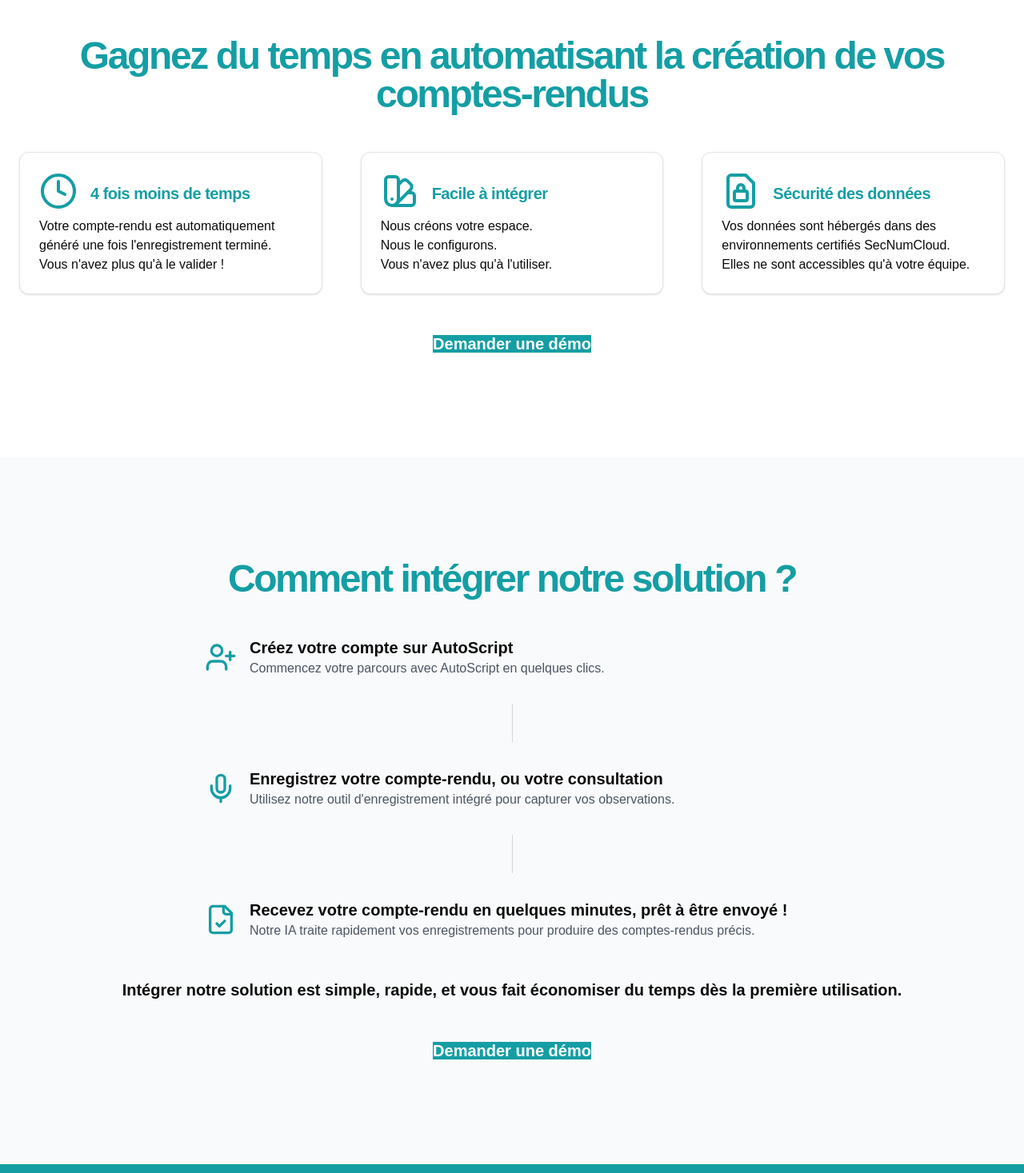
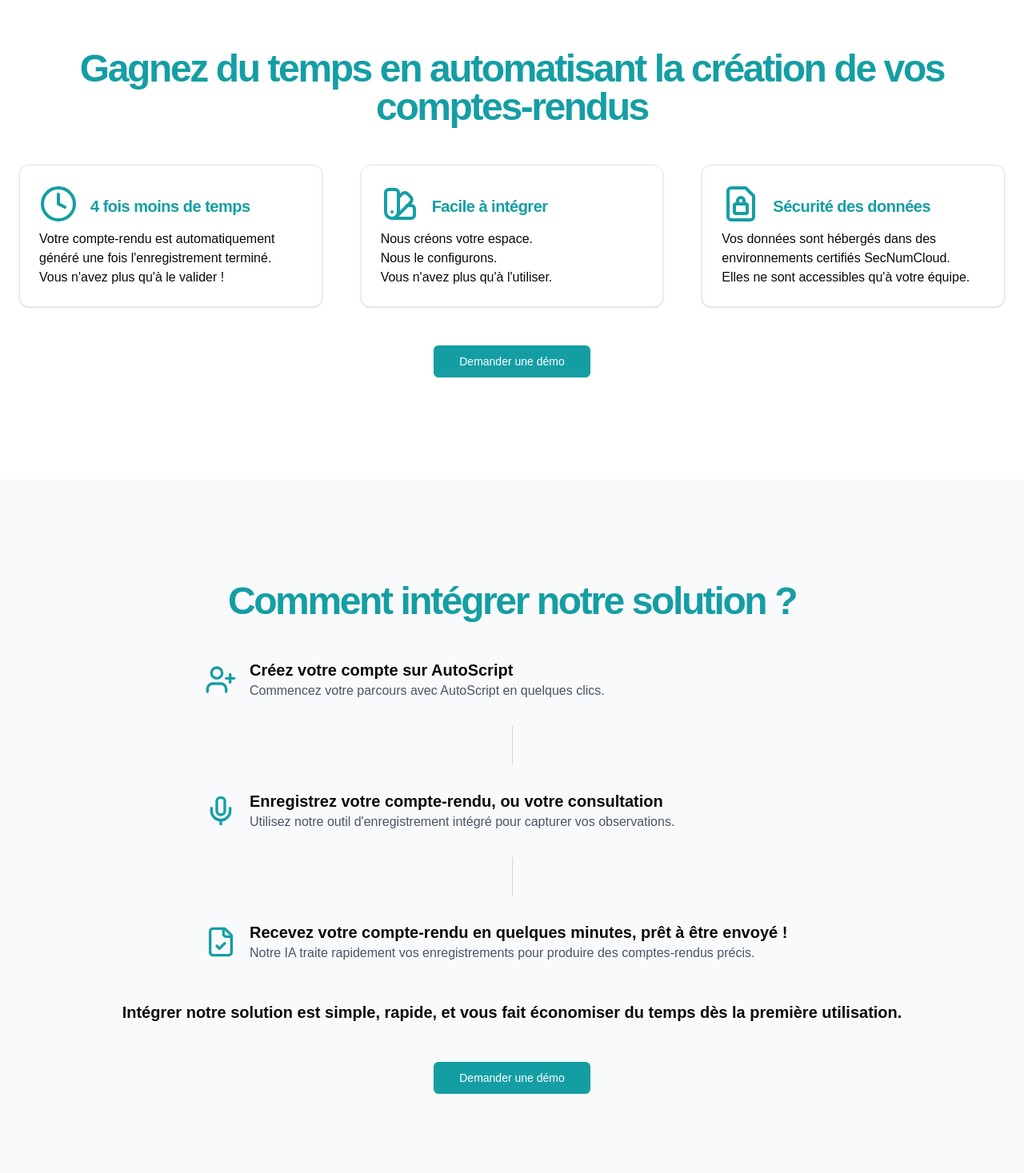
Before and after one commit to MaximeDde/autoscript-lp, a Next.js app: page / in a window 1280 px wide. Shown: the part 1330-2797 px from the top of the page at 80% size. Built offline with nearby package versions, Linux system fonts and the light colour scheme.

Commit message:
On règle les derniers soucis

```diff
--- a/components/landing-page.tsx
+++ b/components/landing-page.tsx
@@ -2,7 +2,7 @@
 
 import { useState } from "react"
 import { motion } from "framer-motion"
-import { Button } from "react-bootstrap"
+import { Button } from "@/components/ui/button"
 import { Card, CardContent, CardHeader, CardTitle } from "@/components/ui/card"
 import { Clock, UserPlus, Mic, FileCheck, SwatchBook, FileLock } from "lucide-react"
 import Image from "next/image"
@@ -78,18 +78,17 @@ export function LandingPage() {
                 Rapide à intégrer, simple à utiliser. Facilite votre travail au quotidien. Personnalisée à votre établissement.
               </p>
               <div className="space-x-4">
-                <Link href="https://calendly.com/maxime-dde/30min" passHref>
                 <Button
                   variant="secondary"
                   size="lg"
                   as="a"
+                  href="https://calendly.com/maxime-dde/30min"
                   target="_blank"
                   rel="noopener noreferrer"
                   className="bg-white text-[#149ea4] hover:bg-gray-100 transition-colors duration-300"
                 >
                   Demander une démo
                 </Button>
-                </Link>
               </div>
             </div>
           </div>
@@ -215,18 +214,17 @@ export function LandingPage() {
               </motion.div>
             </div>
             <motion.div className="space-x-4 text-center mt-12">
-              <Link href="https://calendly.com/maxime-dde/30min" passHref>
               <Button
                 variant="secondary"
                 size="lg"
                 as="a"
+                href="https://calendly.com/maxime-dde/30min"
                 target="_blank"
                 rel="noopener noreferrer"
-                  className=" bg-[#149ea4] text-xl text-white font-semibold hover:bg-[#1ac7ce] transition-colors duration-300"
+                className="bg-[#149ea4] text-white hover:bg-[#1ac7ce] transition-colors duration-300"
               >
                 Demander une démo
               </Button>
-              </Link>
             </motion.div>
           </div>
         </section>
@@ -317,18 +315,18 @@ export function LandingPage() {
             </motion.p>
           </div>
           <div className="space-x-4 text-center mt-12">
-              <Link href="https://calendly.com/maxime-dde/30min" passHref>
           <Button
             variant="secondary"
             size="lg"
             as="a"
+            href="https://calendly.com/maxime-dde/30min"
             target="_blank"
             rel="noopener noreferrer"
-                  className=" bg-[#149ea4] text-xl text-white font-semibold hover:bg-[#1ac7ce] transition-colors duration-300"
+            className="bg-[#149ea4] text-white hover:bg-[#1ac7ce] transition-colors duration-300"
           >
             Demander une démo
           </Button>
-              </Link>
+
             </div>
         </section>
 
@@ -370,32 +368,17 @@ export function LandingPage() {
                 variants={fadeInUp}
                 custom={2}
               >
-                <Link href="https://calendly.com/maxime-dde/30min" passHref>
                 <Button
                   variant="secondary"
                   size="lg"
-                    className="w-full relative overflow-hidden group"
                   as="a"
+                  href="https://calendly.com/maxime-dde/30min"
                   target="_blank"
                   rel="noopener noreferrer"
+                  className="bg-white text-[#149ea4] hover:bg-gray-100 transition-colors duration-300"
                 >
-                    <span className="relative z-10">Demander une démo</span>
-                    <span className="absolute inset-0 overflow-hidden rounded-md">
-                      <span className="absolute inset-0 rounded-md bg-white opacity-0 group-hover:opacity-10 transition-opacity duration-300"></span>
-                      {[...Array(20)].map((_, i) => (
-                        <span
-                          key={i}
-                          className="absolute w-1 h-1 bg-white rounded-full animate-sprinkle"
-                          style={{
-                            top: `${Math.random() * 100}%`,
-                            left: `${Math.random() * 100}%`,
-                            animationDelay: `${Math.random() * 2}s`,
-                          }}
-                        ></span>
-                      ))}
-                    </span>
+                  Demander une démo
                 </Button>
-                </Link>
               </motion.div>
             </div>
           </div>
--- a/components/ui/button.tsx
+++ b/components/ui/button.tsx
@@ -1,9 +1,9 @@
-import * as React from "react"
-import { Slot } from "@radix-ui/react-slot"
-import { cva, type VariantProps } from "class-variance-authority"
+import * as React from "react";
+import { Slot } from "@radix-ui/react-slot";
+import { cva, type VariantProps } from "class-variance-authority";
+import { cn } from "@/lib/utils";
 
-import { cn } from "@/lib/utils"
-
+// Les variantes du bouton (comme dans ton code)
 const buttonVariants = cva(
   "inline-flex items-center justify-center whitespace-nowrap rounded-md text-sm font-medium transition-colors focus-visible:outline-none focus-visible:ring-1 focus-visible:ring-ring disabled:pointer-events-none disabled:opacity-50",
   {
@@ -11,47 +11,47 @@ const buttonVariants = cva(
       variant: {
         default:
           "bg-primary text-primary-foreground shadow hover:bg-primary/90",
-        destructive:
-          "bg-destructive text-destructive-foreground shadow-sm hover:bg-destructive/90",
-        outline:
-          "border border-input bg-background shadow-sm hover:bg-accent hover:text-accent-foreground",
         secondary:
           "bg-secondary text-secondary-foreground shadow-sm hover:bg-secondary/80",
-        ghost: "hover:bg-accent hover:text-accent-foreground",
-        link: "text-primary underline-offset-4 hover:underline",
       },
       size: {
         default: "h-9 px-4 py-2",
-        sm: "h-8 rounded-md px-3 text-xs",
         lg: "h-10 rounded-md px-8",
-        icon: "h-9 w-9",
       },
     },
     defaultVariants: {
-      variant: "default",
-      size: "default",
+      variant: "secondary",
+      size: "lg",
     },
   }
-)
+);
 
-export interface ButtonProps
-  extends React.ButtonHTMLAttributes<HTMLButtonElement>,
-    VariantProps<typeof buttonVariants> {
-  asChild?: boolean
-}
+// Le type ButtonProps qui accepte aussi les attributs des liens
+type ButtonProps<T extends React.ElementType = "a"> = {
+  as?: T;
+  href?: string;
+  target?: string;
+  rel?: string;
+} & React.ComponentPropsWithoutRef<T> &
+  VariantProps<typeof buttonVariants>;
 
-const Button = React.forwardRef<HTMLButtonElement, ButtonProps>(
-  ({ className, variant, size, asChild = false, ...props }, ref) => {
-    const Comp = asChild ? Slot : "button"
+const Button = React.forwardRef<HTMLElement, ButtonProps>(
+  (
+    { className, variant, size, as: Comp = "a", href, target, rel, ...props },
+    ref
+  ) => {
     return (
       <Comp
+        href={href}
+        target={target}
+        rel={rel}
         className={cn(buttonVariants({ variant, size, className }))}
-        ref={ref}
+        ref={ref as any} // Cast ref to any here
         {...props}
       />
-    )
+    );
   }
-)
-Button.displayName = "Button"
+);
+Button.displayName = "Button";
 
-export { Button, buttonVariants }
+export { Button, buttonVariants };
--- a/package.json
+++ b/package.json
@@ -16,6 +16,7 @@
     "framer-motion": "^11.6.0",
     "lucide-react": "^0.446.0",
     "next": "14.2.13",
+    "radix-ui": "^1.0.1",
     "react": "^18",
     "react-bootstrap": "^2.10.5",
     "react-dom": "^18",
```
Also changed, not shown: 1 other file (tests, documents, lock files or other folders). Lines whose indentation alone changed are shown as unchanged.
